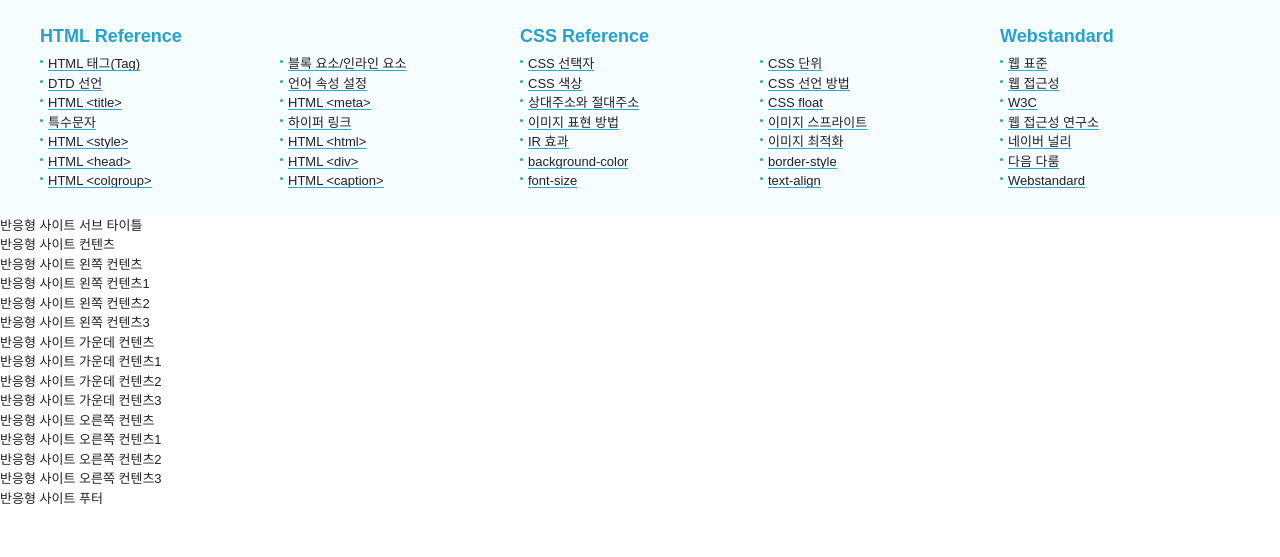
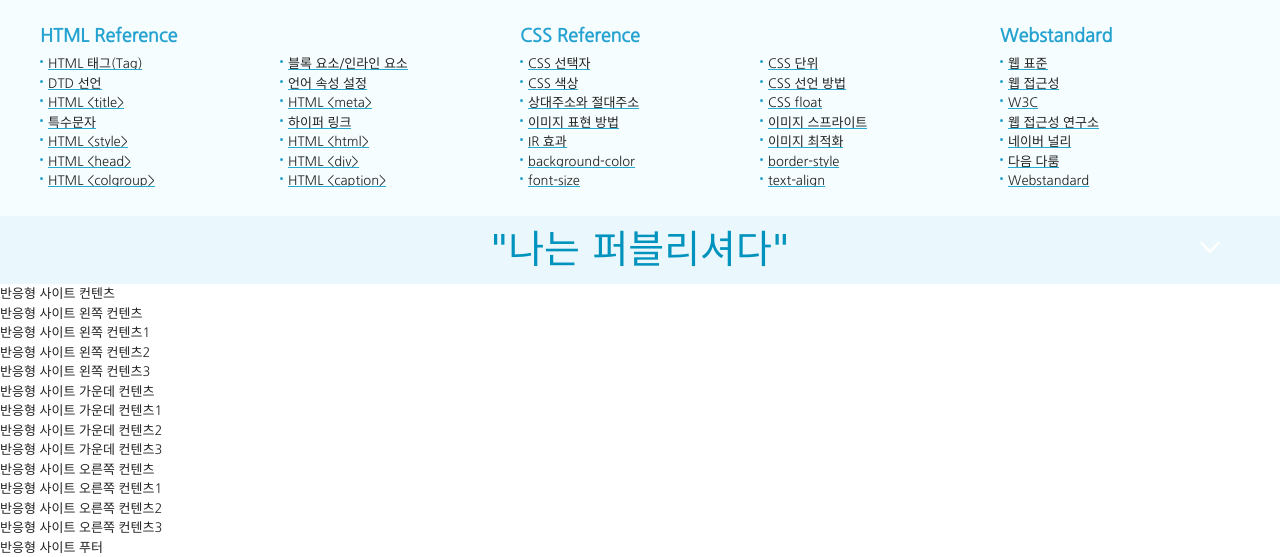
Before and after one commit to kingbj940429/responsive-web, a plain HTML site: page index.html in a window 1280 px wide. Shown: the part 329-886 px from the top of the page. Before the commit the page ends 837 px from the top, so only its background shows below. Drawn offline with Linux system fonts and the light colour scheme; a web font is replaced by a local one.

Commit message:
add title

```diff
--- a/css/style.css
+++ b/css/style.css
@@ -2,6 +2,7 @@
 #header {background: url(../img/header_bg.jpg) repeat-x center top;}
 #nav{background-color: #f6fdff;}
 
+#title {background-color: #eaf7fd;}
 /*컨테이너*/
 .container {width: 1200px; margin: 0 auto;/* background: rgba(0,0,0,0.3);*/}
 
@@ -113,6 +114,23 @@
 }
 
 
+/*타이틀*/
+.title{position: relative; text-align: center;}
+.title h2 {font-family: 'Nanum Brush Script', cursive; font-size: 39px;color: #0093bd;
+padding: 5px 0;}
+.title .btn {
+    position: absolute; right: 0; top: 5px;
+    width: 60px; height: 60px;
+    line-height: #3192bf; color: #fff;
+    font-size: 35px;
+    border-radius: 50%;
+    transition: all 0.3s ease;
+}
+.title .btn:hover{
+    box-shadow:
+        0 0 0 3px rgba(71,154,191,0.1) inset,
+        0 0 0 100px rgba(0,0,0,0.1) inset;
+}
 
 
 /*mediaquery*/
--- a/index.html
+++ b/index.html
@@ -38,6 +38,8 @@
     <link rel="icon" href="icon/favicon-128.png" sizes="128x128">
 
     <!-- 웹 폰트 -->
+    <link href="https://fonts.googleapis.com/css?family=Nanum+Gothic" rel="stylesheet">
+    <link href="https://fonts.googleapis.com/css?family=Nanum+Brush+Script" rel="stylesheet">
     <link href="https://fonts.googleapis.com/css?family=Abel&display=swap" rel="stylesheet">
 
     <!-- HTLM5shiv ie6~8 -->
@@ -145,9 +147,18 @@
     </nav>
     <!--nav-->
 
-    <article>
-        <h2>반응형 사이트 서브 타이틀</h2>
+    <article id ="title">
+        <div class="container">
+            <div class="title">
+                <h2>"나는 퍼블리셔다"</h2>
+                <a href="#" class="btn">
+                    <i class="fa fa-angle-down" aria-hidden="true"></i>
+                    <span class="ir_su">전체메뉴 보기</span>
+                </a>
+            </div>
+        </div>
     </article>
+
     <main>
         <section>
             <h2>반응형 사이트 컨텐츠</h2>
```
